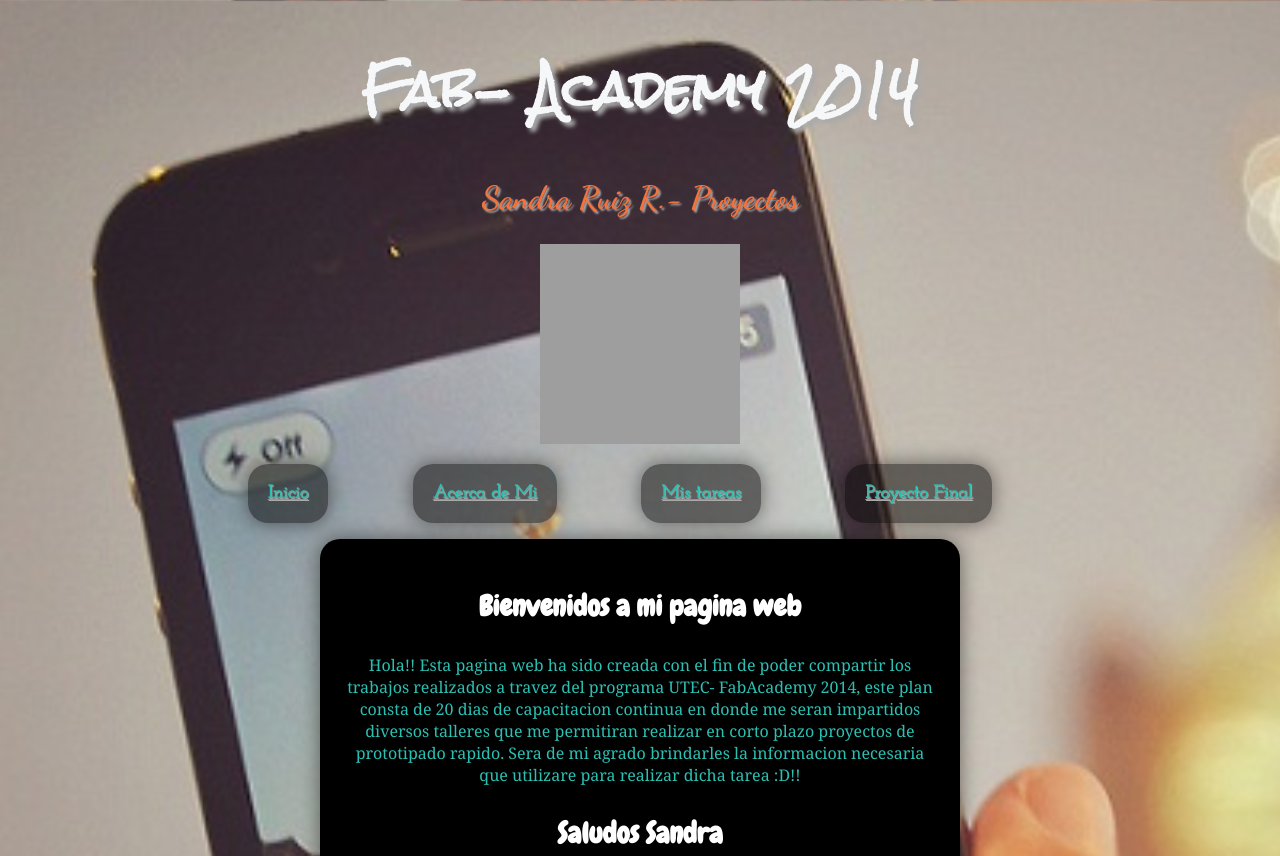
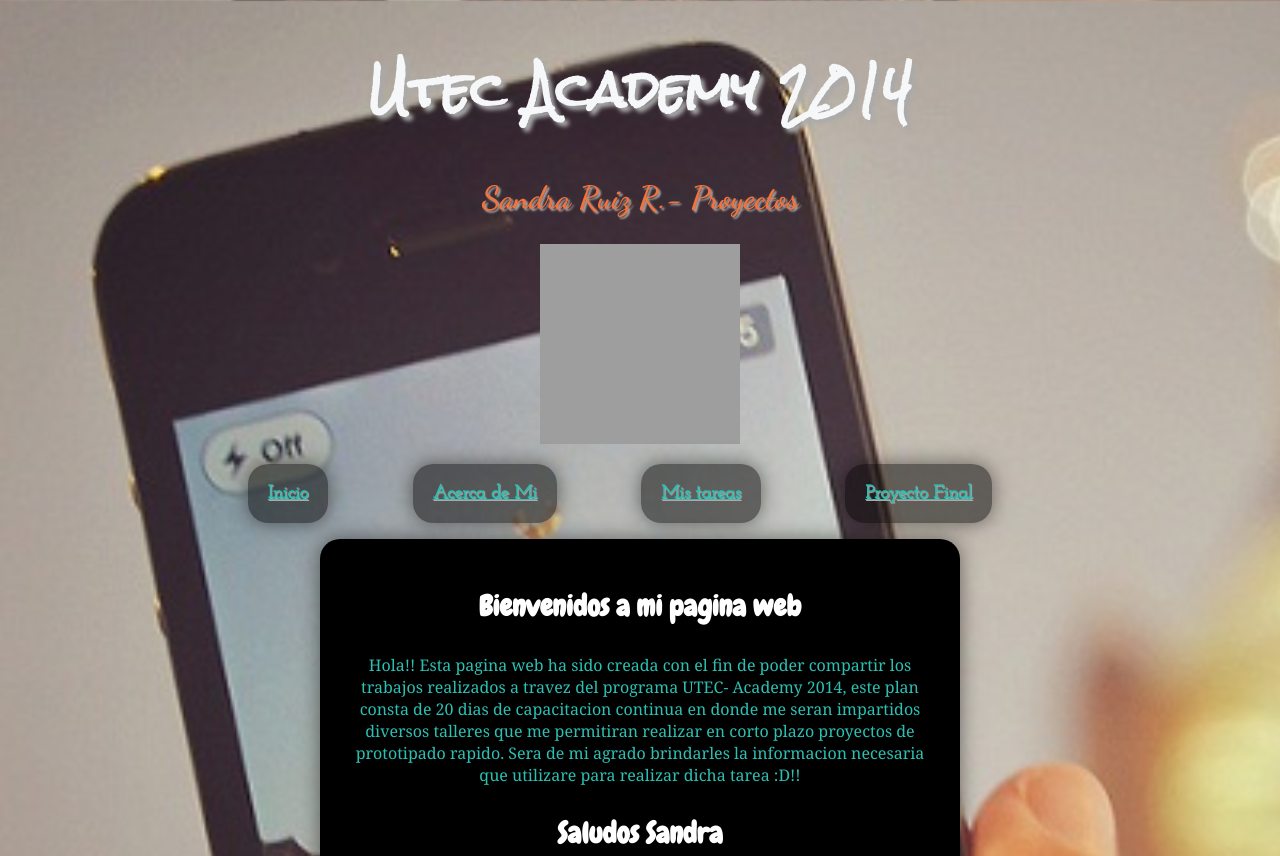
Before and after one commit to Sandy365/Sandra-s-Web, a plain HTML site: page index.html in a window 1280 px wide. Shown: the top 856 px of the page. Drawn offline with nearby package versions, Linux system fonts and the light colour scheme; grey boxes are pictures that could not be loaded; a script that the page names is missing.

Commit message:
cambios academy

```diff
--- a/index.html
+++ b/index.html
@@ -17,7 +17,7 @@
 			<div id='contenido'>
 			 <header>
 			 	<hgroup>
-			 		<h1>Fab- Academy 2014</h1>
+			 		<h1>Utec Academy 2014</h1>
 			 		<h2>Sandra Ruiz R.- Proyectos</h2>
 			 		<img src="https://scontent-a-mia.xx.fbcdn.net/hphotos-xaf1/t1.0-9/320698_188768117871884_1279952266_n.jpg"  width="200" height="200" alt="" class="imaga" />
 
@@ -44,7 +44,7 @@
 			 			<h3>Bienvenidos a mi pagina web  </h3>
 			 		</hgroup>
 
-			 			<p  style="font-family: georgia; " > Hola!! Esta pagina web ha sido creada con el fin de poder compartir los trabajos realizados a travez del programa UTEC- FabAcademy 2014, este plan consta de 20 dias de capacitacion continua en donde me seran impartidos diversos talleres que me permitiran realizar en corto plazo proyectos de prototipado rapido. Sera de mi agrado brindarles la informacion necesaria que utilizare para realizar dicha tarea :D!!
+			 			<p  style="font-family: georgia; " > Hola!! Esta pagina web ha sido creada con el fin de poder compartir los trabajos realizados a travez del programa UTEC- Academy 2014, este plan consta de 20 dias de capacitacion continua en donde me seran impartidos diversos talleres que me permitiran realizar en corto plazo proyectos de prototipado rapido. Sera de mi agrado brindarles la informacion necesaria que utilizare para realizar dicha tarea :D!!
 			 			<br><h3>Saludos Sandra</h23</br>
 			 			</p>
 			 		</article>
```
Also changed, not shown: yo.html (+1 -1 lines).
